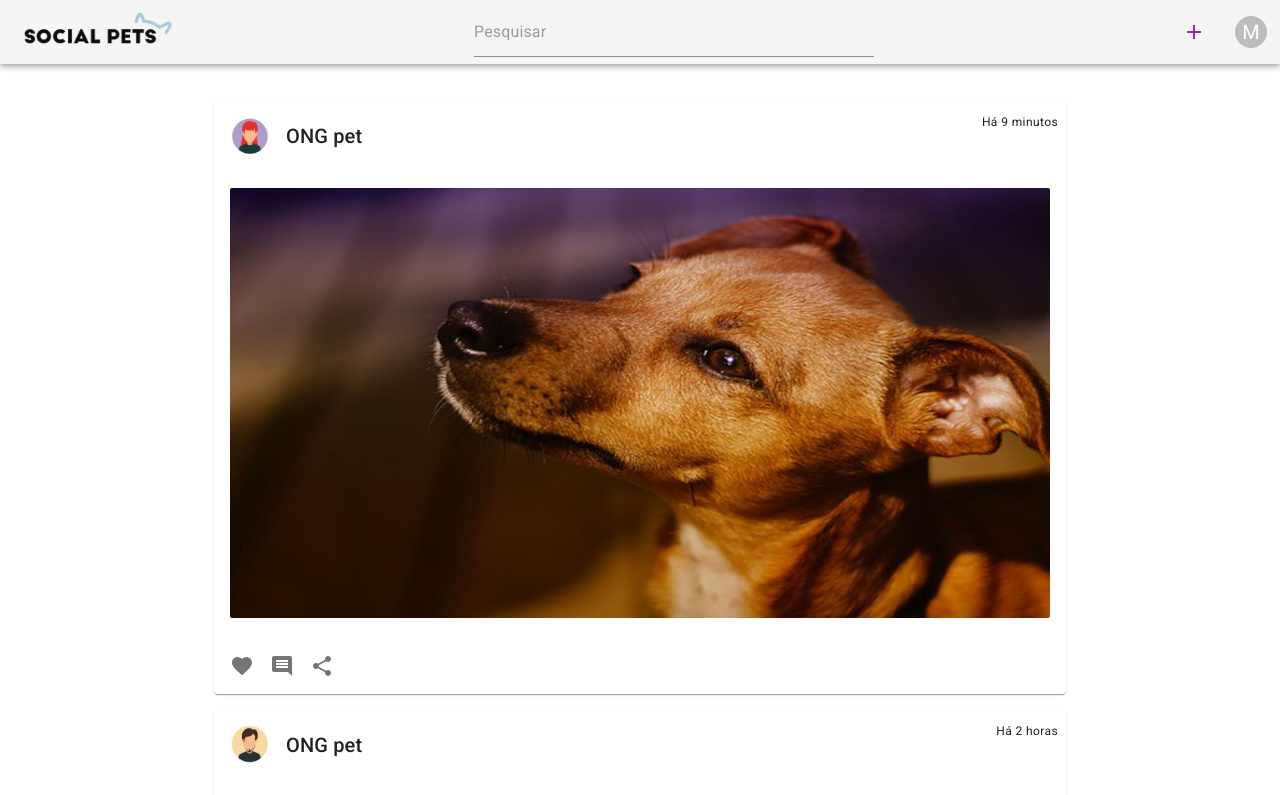
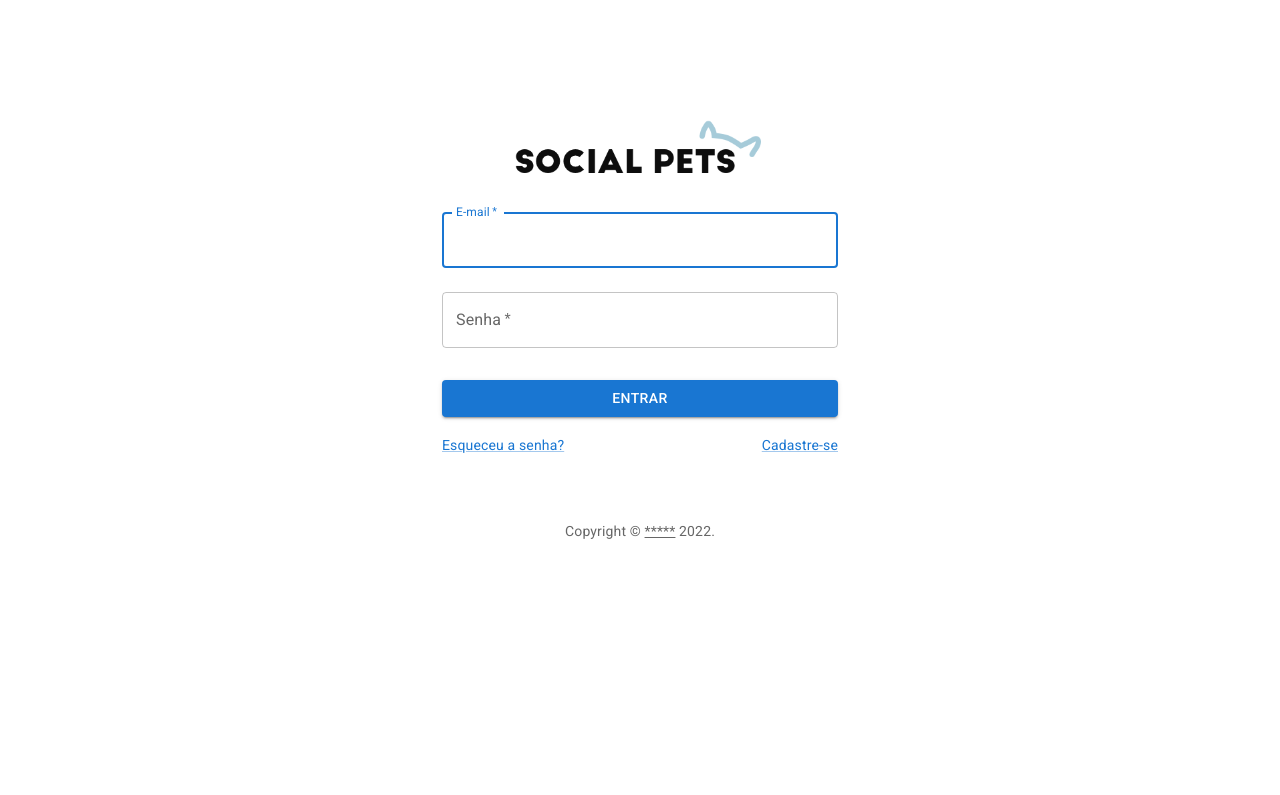
Before and after one commit to biancaodas/rede-social, a React (Create React App) app in the folder react-app/: page / in a window 1280 px wide. Shown: the top 795 px of the page. Built offline with nearby package versions, Linux system fonts and the light colour scheme.

Commit message:
subindo apenas o frontend

```diff
--- a/react-app/src/App.js
+++ b/react-app/src/App.js
@@ -10,7 +10,8 @@ function App() {
   return (
     <BrowserRouter>
       <Routes>
-        <Route path="/" element={<Home/>} />
+        <Route path="/" element={<SignIn/>} />
+        <Route path="/home" element={<Home/>} />
         <Route path="/signin" element={<SignIn/>} />
         <Route path="/signup" element={<SignUp/>} />
         <Route path="*" element={<h1>Not Found 404!</h1>} />
--- a/react-app/src/home/components/header/accountMenu.js
+++ b/react-app/src/home/components/header/accountMenu.js
@@ -10,8 +10,10 @@ import Tooltip from '@mui/material/Tooltip';
 // import PersonAdd from '@mui/icons-material/PersonAdd';
 import Settings from '@mui/icons-material/Settings';
 import Logout from '@mui/icons-material/Logout';
+import { useNavigate } from 'react-router-dom';
 
 export default function AccountMenu() {
+    const navigate = useNavigate();
     const [anchorEl, setAnchorEl] = React.useState(null);
     const open = Boolean(anchorEl);
     const handleClick = (event) => {
@@ -97,8 +99,8 @@ export default function AccountMenu() {
                         Configurações
                 </MenuItem>
 
-                <MenuItem>
-                    <ListItemIcon>
+                <MenuItem onClick={() => navigate('/signin')}>
+                    <ListItemIcon >
                         <Logout fontSize="small" />
                     </ListItemIcon>
                         Sair
--- a/react-app/src/login/signin.js
+++ b/react-app/src/login/signin.js
@@ -11,6 +11,7 @@ import Box from '@mui/material/Box';
 import Typography from '@mui/material/Typography';
 import Container from '@mui/material/Container';
 import { createTheme, ThemeProvider } from '@mui/material/styles';
+import { useNavigate } from 'react-router-dom';
 
 import './style.css';
 
@@ -29,8 +30,9 @@ function Copyright(props) {
 
 const theme = createTheme();
 
+
 export default function SignIn() {
-
+    const navigate = useNavigate();
     const handleSubmit = (event) => {
         event.preventDefault();
     const data = new FormData(event.currentTarget);
@@ -95,6 +97,7 @@ export default function SignIn() {
                             color='primary'
                             variant="contained"
                             sx={{ mt: 3, mb: 2 }}
+                            onClick={() => navigate('/home')}
                         >
                             Entrar
                         </Button>
@@ -104,8 +107,8 @@ export default function SignIn() {
                                     Esqueceu a senha?
                                 </Link>
                             </Grid>
-                            <Grid item>
-                                <Link href="#" variant="body2">
+                            <Grid item onClick={() => navigate('/signup')}>
+                                <Link href="#" variant="body2" >
                                     {"Cadastre-se"}
                                 </Link>
                             </Grid>
--- a/react-app/src/login/signup.js
+++ b/react-app/src/login/signup.js
@@ -11,6 +11,7 @@ import Box from '@mui/material/Box';
 import Typography from '@mui/material/Typography';
 import Container from '@mui/material/Container';
 import { createTheme, ThemeProvider } from '@mui/material/styles';
+import { useNavigate } from 'react-router-dom';
 
 import './style.css';
 
@@ -30,6 +31,7 @@ function Copyright(props) {
 const theme = createTheme();
 
 export default function SignUp() {
+    const navigate = useNavigate();
     const handleSubmit = (event) => {
         event.preventDefault();
         const data = new FormData(event.currentTarget);
@@ -120,12 +122,13 @@ return (
                         fullWidth
                         variant="contained"
                         sx={{ mt: 3, mb: 2 }}
+                        onClick={() => navigate('/home')}
                     >
                         Cadastrar
                     </Button>
 
                     <Grid container justifyContent="flex-end">
-                        <Grid item>
+                        <Grid item onClick={() => navigate('/signin')}>
                             <Link href="#" variant="body2">
                                 Já possui uma conta? Entrar
                             </Link>
```
